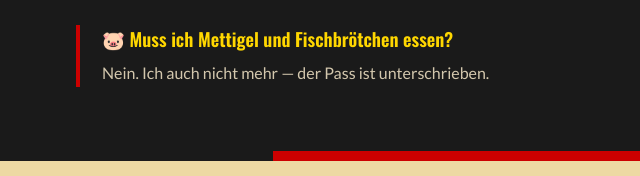
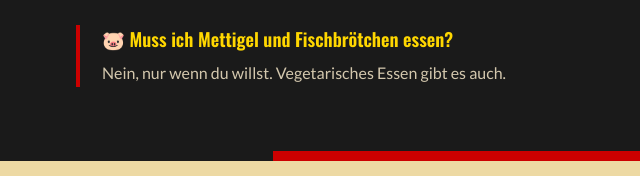
Before and after one commit to yariksheptykin/party, a plain HTML site: page index.html in a window 1280 px wide. Shown: the part 2444-2620 px from the top of the page, 154-794 px from the left. Drawn offline with nearby package versions, Linux system fonts and the light colour scheme; no server answers.

Commit message:
Update Mettigel FAQ answer to mention vegetarian option
Co-Authored-By: Claude Sonnet 4.6 <noreply@anthropic.com>

```diff
--- a/index.html
+++ b/index.html
@@ -863,7 +863,7 @@
             <div class="faq-item">
                 <div class="faq-q">🐷 Muss ich Mettigel und Fischbrötchen essen?</div>
                 <div class="faq-a">
-                    Nein. Ich auch nicht mehr — der Pass ist unterschrieben.
+                    Nein, nur wenn du willst. Vegetarisches Essen gibt es auch.
                 </div>
             </div>
 
```
